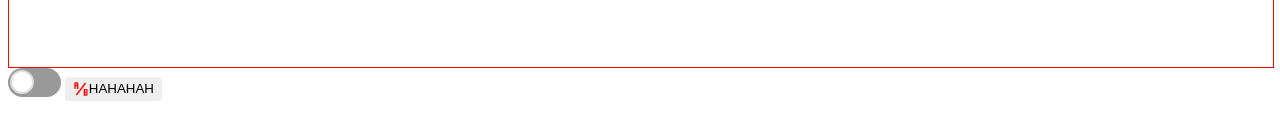
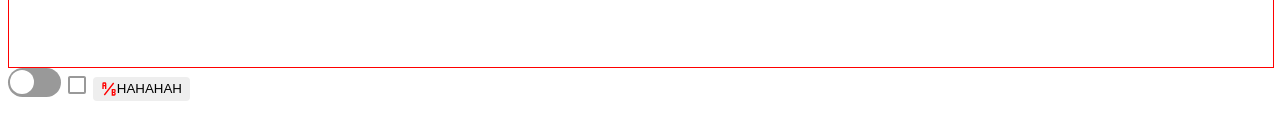
Before and after one commit to yzITI/ace-ui, a SvelteKit app: page /test in a window 1280 px wide. Shown: the part 563-702 px from the top of the page. Built offline with nearby package versions, Linux system fonts and the light colour scheme.

Commit message:
Add ACheckbox

```diff
--- /dev/null
+++ b/src/lib/A/ACheckbox.svelte
@@ -0,0 +1,46 @@
+<!-- ACheckbox
+  events: ALL
+-->
+<script>
+  export let value = false // binding
+  export let size = '1.5rem'
+  export let className = ''
+  export let style = ''
+  export let activeColor = 'rgb(59 130 246)'
+  export let inactiveColor = '#999'
+
+  import AIcon from './AIcon.svelte'
+  import { mdiCheckboxMarked, mdiCheckboxBlankOutline } from '@mdi/js'
+
+  function toggle () {
+    value = !value
+  }
+
+  // forward all events
+  import { get_current_component } from 'svelte/internal'
+  import forwardBuilder from '../utils/forwardBuilder.js'
+  const forward = forwardBuilder(get_current_component())
+</script>
+
+<div use:forward class={'a-checkbox ' + className} on:click={toggle} on:keyup={toggle}>
+  <div class="check" style:opacity={value ? 100 : 0}>
+    <AIcon path={mdiCheckboxMarked} color={activeColor} {size} />
+  </div>
+  <AIcon path={mdiCheckboxBlankOutline} color={inactiveColor} {size} />
+</div>
+
+<style>
+  div.a-checkbox {
+    display: inline-block;
+    position: relative;
+    outline: none;
+    cursor: pointer;
+    user-select: none;
+  }
+  div.a-checkbox div.check {
+    position: absolute;
+    left: 0;
+    top: 0;
+    transition: opacity 0.3s ease;
+  }
+</style>
--- a/src/lib/A/ASwitch.svelte
+++ b/src/lib/A/ASwitch.svelte
@@ -20,7 +20,7 @@
 </script>
 
 <div use:forward class="a-switch-outer" style:width={`calc(2 * ${size})`} on:click={toggle} on:keyup={toggle} style:padding={`calc(${size} / 10)`} style:background={value ? activeColor : inactiveColor}>
-  <div style:border-width={`calc(${size} / 12)`} style:left={value ? '50%' : '0%'} style:width={size} style:height={size} {style} class={'a-switch-inner ' + className}></div>
+  <div style:left={value ? '50%' : '0%'} style:width={size} style:height={size} {style} class={'a-switch-inner ' + className}></div>
 </div>
 
 <style>
@@ -30,6 +30,7 @@
     border-radius: 9999px;
     cursor: pointer;
     transition: background 0.3s ease;
+    user-select: none;
   }
   div.a-switch-inner {
     outline: none;
@@ -37,7 +38,6 @@
     border-radius: 9999px;
     transition: left 0.3s ease;
     background: white;
-    border: #ddd solid;
     box-sizing: border-box;
   }
 </style>
--- a/src/lib/A/index.js
+++ b/src/lib/A/index.js
@@ -1,5 +1,6 @@
 export { default as AAttach } from './AAttach.svelte'
 export { default as AButton } from './AButton.svelte'
+export { default as ACheckbox } from './ACheckbox.svelte'
 export { default as AFlex } from './AFlex.svelte'
 export { default as AIcon } from './AIcon.svelte'
 export { default as AModal } from './AModal.svelte'
--- a/src/routes/test/+page.svelte
+++ b/src/routes/test/+page.svelte
@@ -1,5 +1,5 @@
 <script>
-  import { AButton, AFlex, AIcon, AModal, AAttach, ASwitch } from '$lib'
+  import { AButton, AFlex, AIcon, AModal, AAttach, ASwitch, ACheckbox } from '$lib'
   import { mdiAbTesting } from '@mdi/js'
   let showModal = false
   let showAttach = false
@@ -29,6 +29,7 @@
 </div>
 
 <ASwitch bind:value={switchValue}></ASwitch>
+<ACheckbox bind:value={switchValue}></ACheckbox>
 
 <AButton>
   <AFlex>
```
